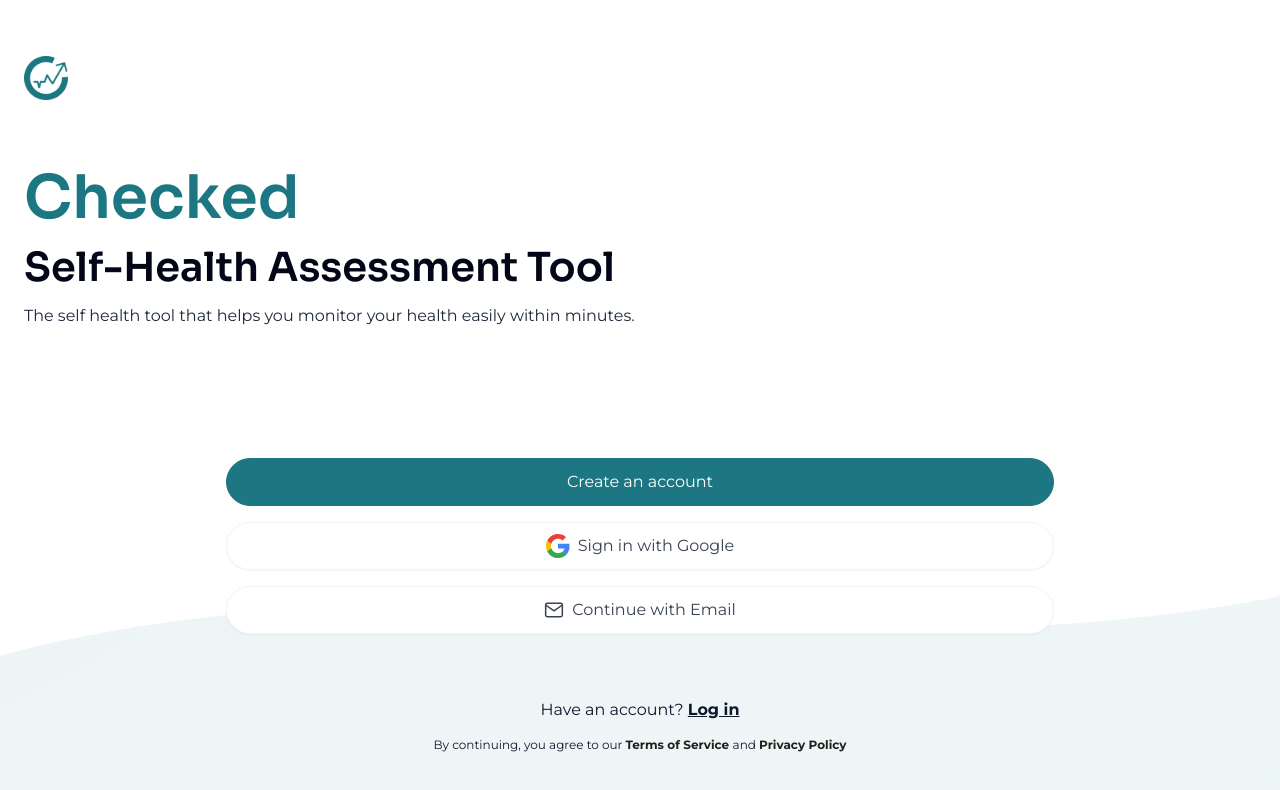
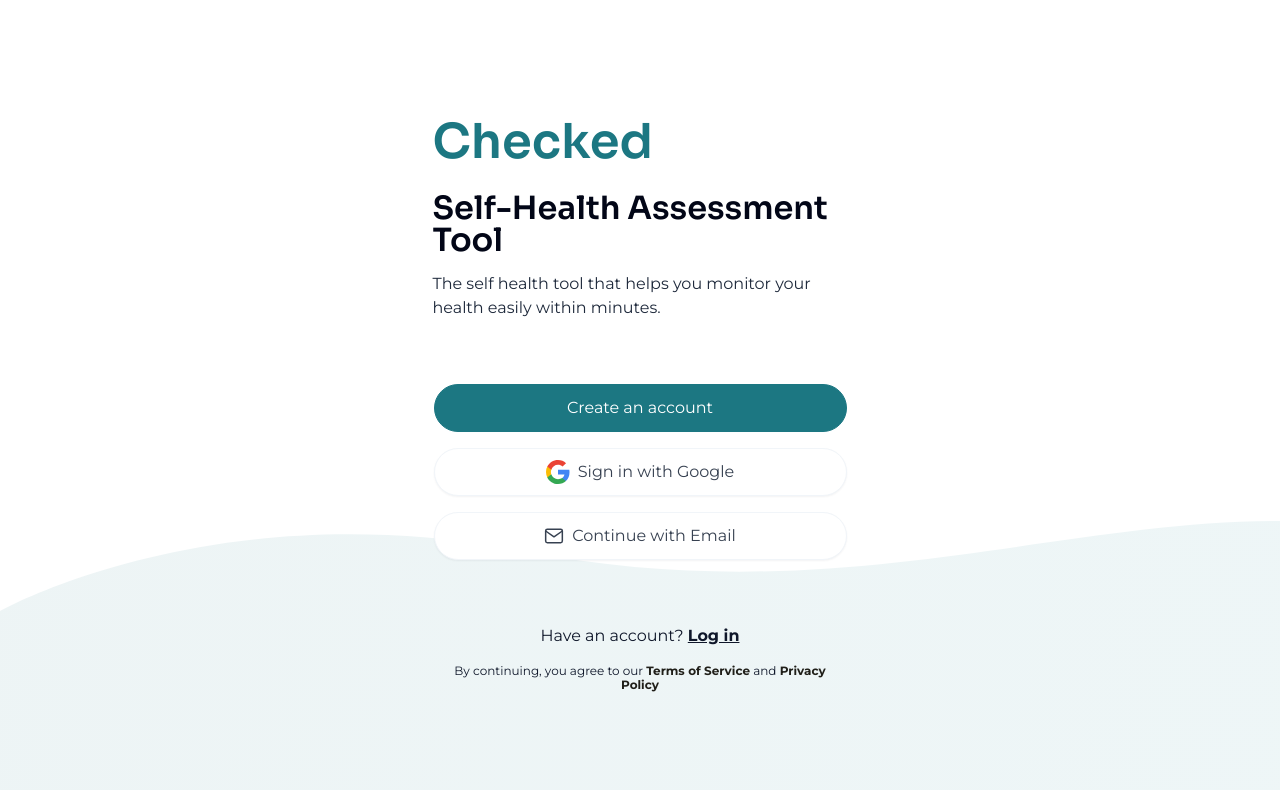
Before and after one commit to RyanB201/checked-test-app, a React (Vite) app: page / in a window 1280 px wide. Shown: the top 790 px of the page. Built offline with nearby package versions, Linux system fonts and the light colour scheme; no server answers.

Commit message:
Update desktop welcome screen layout to be perfectly centered

```diff
--- a/src/App.css
+++ b/src/App.css
@@ -259,3 +259,96 @@
   color: var(--text-primary-default);
   text-decoration: underline;
 }
+
+/* ==========================================
+   DESKTOP WELCOME SCREEN BREAKPOINT
+   ========================================== */
+
+/* Hidden on mobile by default (unused empty wrapper) */
+.welcome-right-panel {
+  display: contents; /* On mobile, children flow into .app directly */
+}
+
+@media (min-width: 768px) {
+
+  /* App container vertically centers the single content panel */
+  .app {
+    flex-direction: column;
+    align-items: center;
+    justify-content: center;
+    overflow: hidden;
+  }
+
+  /* The content panel takes up the centered space */
+  .welcome-right-panel {
+    display: flex;
+    flex-direction: column;
+    align-items: center;
+    width: 100%;
+    max-width: var(--size-frame-width);
+    padding: 0;
+    z-index: 2;
+  }
+
+  /* Hide the mobile logo on desktop */
+  .welcome-right-panel .container .logo-container {
+    display: none;
+  }
+
+  /* Header container: 415px wide, centered horizontally, left-aligned text */
+  .welcome-right-panel .container {
+    max-width: 415px;
+    width: 100%;
+    margin: 0 auto 64px auto;
+    padding: 0;
+    align-items: flex-start;
+    text-align: left;
+    flex: 0 0 auto;
+  }
+
+  /* Header text group */
+  .welcome-right-panel .header-section {
+    gap: var(--spacing-spacing-400);
+    margin-bottom: 0;
+    width: 100%;
+  }
+
+  /* H1 uses Figma spec: 48px SemiBold Sora, line-height 68px */
+  .welcome-right-panel .app-name {
+    font-size: 48px;
+    line-height: 68px;
+  }
+
+  /* H3 subtitle: 32px SemiBold Sora */
+  .welcome-right-panel .app-subtitle {
+    font-size: 32px;
+  }
+
+  /* Body description: 16px Montserrat Regular */
+  .welcome-right-panel .description {
+    font-size: 16px;
+    line-height: 24px;
+  }
+
+  /* Buttons container: 413px wide, centered horizontally */
+  .welcome-right-panel .actions {
+    max-width: 413px;
+    width: 100%;
+    margin: 0 auto 64px auto;
+    padding: 0;
+  }
+
+  /* Footer: 413px wide, centered explicitly */
+  .welcome-right-panel .footer-section {
+    max-width: 413px;
+    width: 100%;
+    margin: 0 auto;
+    padding: 0;
+    align-items: center;
+  }
+
+  /* Wave gradient stretches full-width, bottom of viewport */
+  .welcome-gradient {
+    height: 309px;
+  }
+}
--- a/src/App.jsx
+++ b/src/App.jsx
@@ -490,10 +490,10 @@ function App() {
     <div className="app">
       {/* Bottom gradient wave background */}
       <div className="welcome-gradient">
-        <svg viewBox="0 0 393 224" fill="none" xmlns="http://www.w3.org/2000/svg" preserveAspectRatio="none">
-          <path d="M0 80C0 80 80 0 196.5 40C313 80 393 20 393 20V224H0V80Z" fill="url(#welcome-gradient-fill)" fillOpacity="0.08" />
+        <svg viewBox="0 0 1440 309" fill="none" xmlns="http://www.w3.org/2000/svg" preserveAspectRatio="none">
+          <path d="M0 120C0 120 240 0 588 60C936 120 1180 30 1440 30V309H0V120Z" fill="url(#welcome-gradient-fill-dt)" fillOpacity="0.08" />
           <defs>
-            <linearGradient id="welcome-gradient-fill" x1="0" y1="0" x2="393" y2="224" gradientUnits="userSpaceOnUse">
+            <linearGradient id="welcome-gradient-fill-dt" x1="0" y1="0" x2="1440" y2="309" gradientUnits="userSpaceOnUse">
               <stop stopColor="#1c7782" />
               <stop offset="1" stopColor="#238b97" />
             </linearGradient>
@@ -501,8 +501,10 @@ function App() {
         </svg>
       </div>
 
+      <div className="welcome-right-panel">
+
+        {/* Mobile-only: logo inside content flow */}
         <div className="container">
-        {/* Logo */}
           <div className="logo-container">
             <img src={checkedLogo} alt="Checked Logo" className="logo-image" />
           </div>
@@ -546,10 +548,11 @@ function App() {
           </div>
           <p className="legal-text">
             By continuing, you agree to our{' '}
-          <a href="#" className="legal-link">Terms of Service </a>
-          and{' '}
+            <a href="#" className="legal-link">Terms of Service</a> and{' '}
             <a href="#" className="legal-link">Privacy Policy</a>
           </p>
+        </div>
+
       </div>
     </div>
   )
```
Lines whose indentation alone changed are shown as unchanged.
